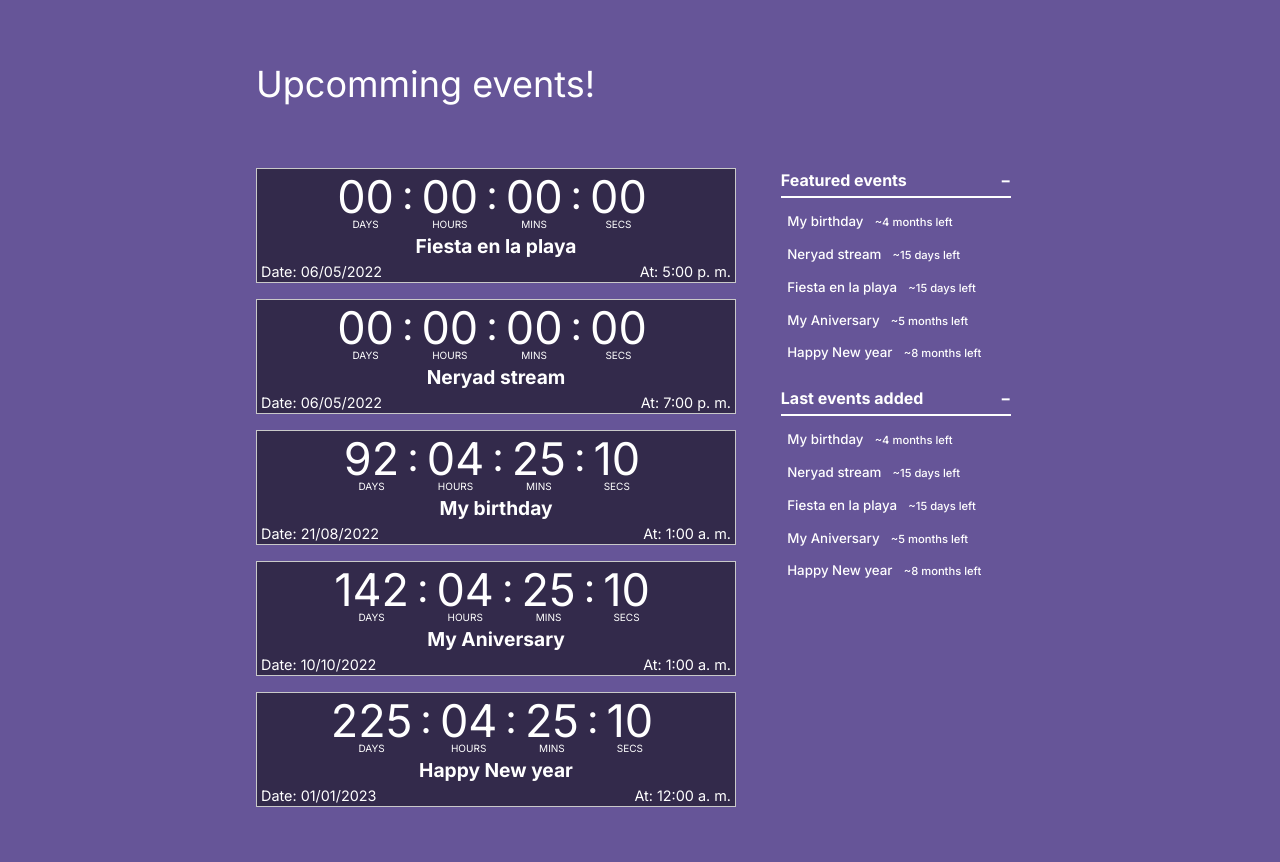
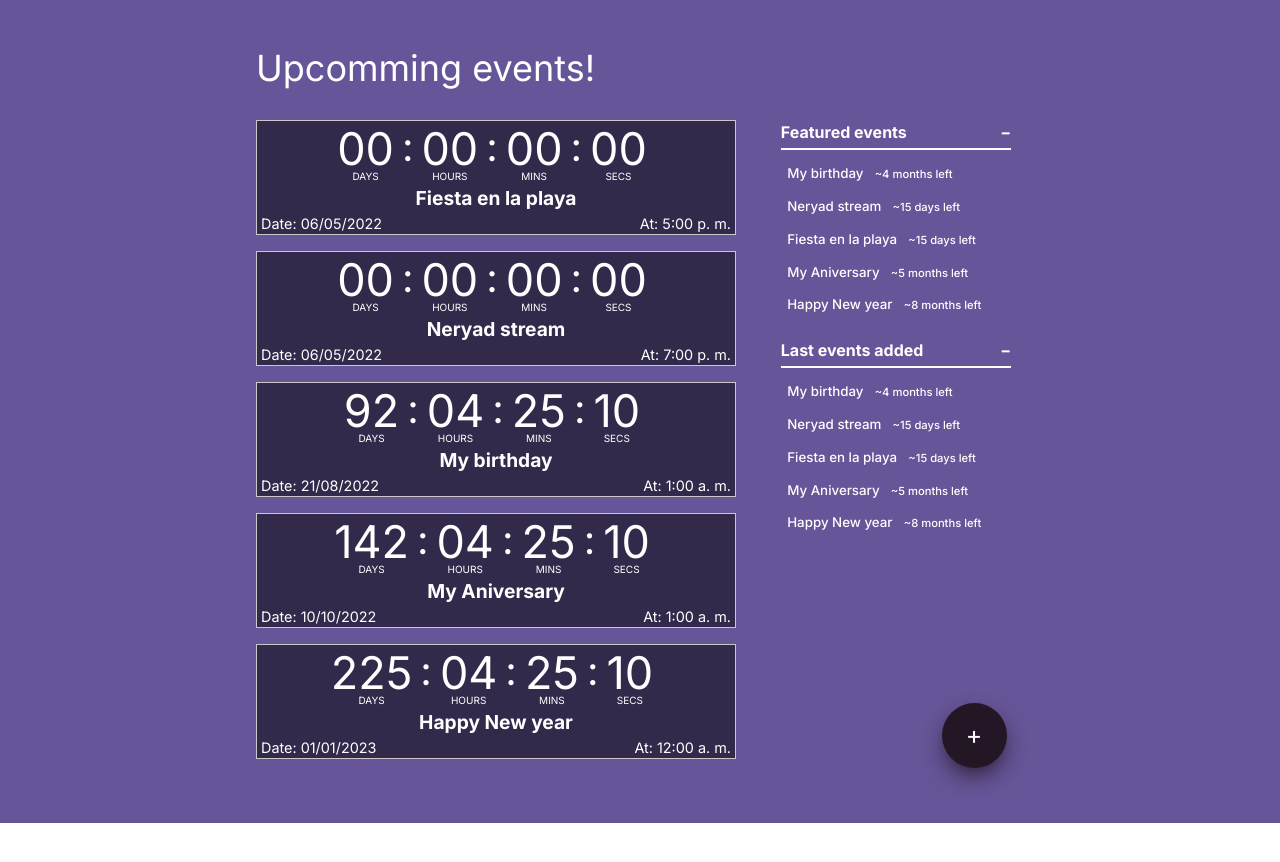
Before and after one commit to ruslanguns/portfolio-apps, a Next.js app in the folder 1-CountDown-Timer/app/: page / in a window 1280 px wide. Shown: the top 862 px of the page. After the commit the page ends 823 px from the top, so only its background shows below. Built offline with nearby package versions, Linux system fonts and the light colour scheme.

Commit message:
Add FAB Component and some styles fixes

```diff
--- /dev/null
+++ b/1-CountDown-Timer/app/components/FloatingButton.js
@@ -0,0 +1,14 @@
+import styles from '../styles/FloatingButton.module.css'
+
+const FloatingButton = () => {
+  return (
+    <div className={styles.container}>
+      <div className={styles.button}>+</div>
+      <div className={styles.items}>
+        <span className={styles.item}>r</span>
+        <span className={styles.item}>u</span>
+      </div>
+    </div>
+  )
+}
+export default FloatingButton
--- a/1-CountDown-Timer/app/pages/index.js
+++ b/1-CountDown-Timer/app/pages/index.js
@@ -5,6 +5,7 @@ import FilteredEvent from '../components/FilteredEvent'
 import Heading from '../components/Heading'
 import styles from '../styles/Home.module.css'
 import { EVENTS_MOCK } from '../shared/constants'
+import FloatingButton from '../components/FloatingButton'
 
 export default function Home() {
   return (
@@ -39,6 +40,7 @@ export default function Home() {
           )}
         </div>
       </main>
+      <FloatingButton />
     </div>
   )
 }
--- a/1-CountDown-Timer/app/styles/Event.module.css
+++ b/1-CountDown-Timer/app/styles/Event.module.css
@@ -4,9 +4,7 @@
 
 .main {
   @apply flex flex-col flex-1 max-w-lg;
-  min-height: 100vh;
   padding: 4rem 0;
-  font-family: 'Inter', sans-serif;
 }
 
 .control {
--- /dev/null
+++ b/1-CountDown-Timer/app/styles/FloatingButton.module.css
@@ -0,0 +1,105 @@
+.container {
+  --bg-primary-shadow: rgba(153, 89, 196, 0.9);
+  --bg-primary: #231625;
+  --bg-item: rgb(240, 240, 240);
+  --bg-item-active: #ffffff;
+  --fab-size: 65px;
+  --item-size: 50px;
+
+  position: fixed;
+  bottom: 0;
+  height: 100px;
+  margin-block-end: 2em;
+  margin-inline-end: 20%;
+  right: 0;
+  user-select: none;
+  width: 100px;
+}
+
+.container:hover {
+  height: 205px;
+}
+
+.container:focus > .button,
+.container:hover > .button {
+  box-shadow: 0 10px 25px var(--bg-primary);
+  transform: translatey(5px);
+  transition: all 0.3s;
+}
+
+.container:hover .item {
+  animation: come-in 0.4s forwards 0.3s;
+}
+
+.button {
+  background-color: var(--bg-primary);
+  border-radius: 50%;
+  bottom: 0;
+  box-shadow: 0 10px 25px -5px var(--bg-primary);
+  color: white;
+  cursor: pointer;
+  font-size: 25px;
+  height: var(--fab-size);
+  left: 0;
+  line-height: var(--fab-size);
+  margin: auto;
+  position: absolute;
+  right: 0;
+  text-align: center;
+  transition: all 0.3s;
+  user-select: none;
+  width: var(--fab-size);
+  z-index: 100;
+}
+
+.item {
+  background-color: var(--bg-item);
+  border-radius: 50%;
+  box-shadow: 0 20px 20px -10px rgba(255, 255, 255, 0.5);
+  color: black;
+  display: block;
+  font-weight: 500;
+  height: var(--item-size);
+  line-height: var(--item-size);
+  margin: 15px auto;
+  opacity: 0;
+  position: relative;
+  text-align: center;
+  transform: translateY(100px);
+  transition: all 0.3s;
+  width: var(--item-size);
+  z-index: 0;
+}
+
+.item:hover,
+.item:focus {
+  background-color: var(--bg-item-active);
+  box-shadow: 0 20px 20px -10px var(--bg-item);
+  cursor: pointer;
+}
+
+@keyframes come-in {
+  0% {
+    opacity: 0;
+    transform: translatey(100px);
+  }
+
+  30% {
+    transform: translateX(-25px) scale(0.4);
+  }
+
+  70% {
+    transform: translateX(0px) scale(1.2);
+  }
+
+  100% {
+    opacity: 1;
+    transform: translatey(0px) scale(1);
+  }
+}
+
+@media screen and (max-width: 640px) {
+  .container {
+    margin-inline-end: 1em;
+  }
+}
--- a/1-CountDown-Timer/app/styles/Home.module.css
+++ b/1-CountDown-Timer/app/styles/Home.module.css
@@ -1,15 +1,12 @@
 .container {
   @apply flex justify-center bg-[#665598] text-white;
-  width: 100%;
-  font-family: 'Inter', sans-serif;
 }
 
 .main {
   @apply w-full max-w-3xl min-w-fit;
   min-height: 100vh;
   margin-inline: 1rem;
-  position: relative;
-  padding: 4rem 0;
+  padding: 3rem 0;
   display: grid;
   grid-template-columns: 2fr 1fr;
   grid-template-areas:
@@ -20,7 +17,7 @@
 
 .title {
   grid-area: title;
-  margin-block-end: 4rem;
+  margin-block-end: 2rem;
 }
 
 .sidebar {
@@ -28,8 +25,7 @@
   overflow-y: auto;
   scrollbar-width: none; /* Firefox */
   position: sticky;
-  max-height: calc(100vh - 6.5rem);
-  top: 1rem;
+  max-height: calc(88vh - 7rem);
   align-self: start;
 }
 
@@ -54,7 +50,7 @@
   margin-bottom: 1em;
 }
 .events > div:nth-last-child(1) {
-  margin-bottom: 0;
+  margin-bottom: 1em;
 }
 
 @media screen and (max-width: 640px) {
@@ -77,6 +73,7 @@
   }
 
   .events {
+    padding-block-end: 1.5rem;
     margin-right: 0;
   }
 
```
